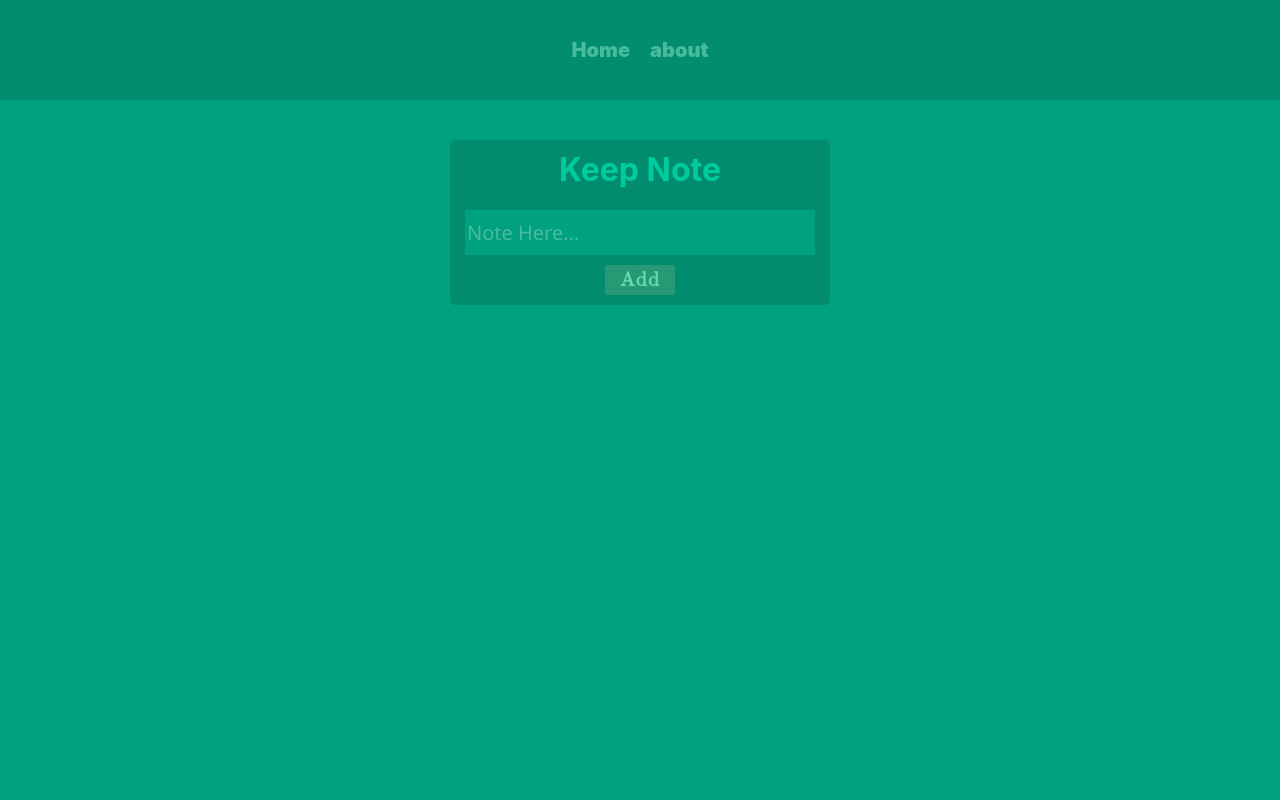
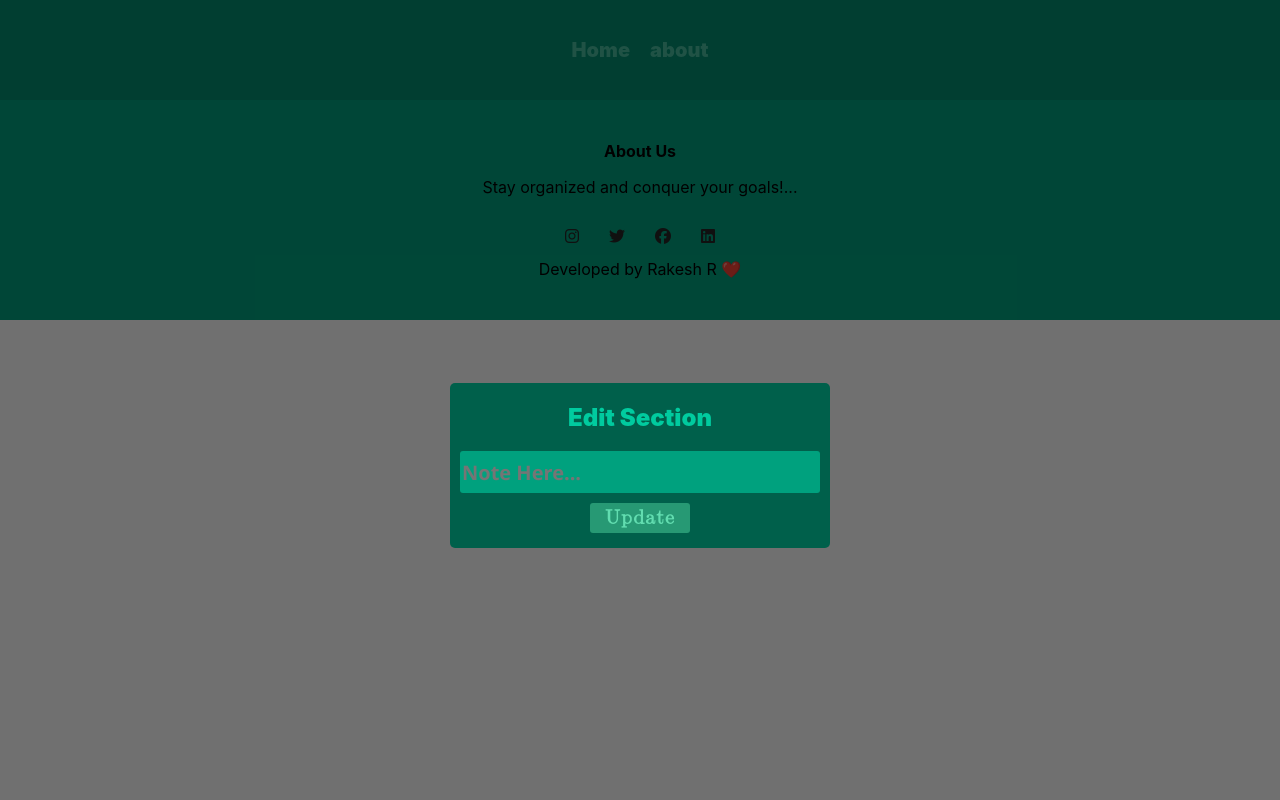
Before and after one commit to irakeshr/TodoApp, a React (Create React App) app: page /#/edit in a window 1280 px wide. Shown: the top 800 px of the page. Built offline with nearby package versions, Linux system fonts and the light colour scheme.

Commit message:
change browerrouter into hashrouter

```diff
--- a/src/App.js
+++ b/src/App.js
@@ -1,6 +1,6 @@
 import "./App.css";
 import React from "react";
-import { BrowserRouter as Router, Route, Routes } from "react-router-dom";
+import {  HashRouter as Router, Route, Routes } from "react-router-dom";
 
 import Header from "./mycomponent/header/Header";
 // import { render } from "@testing-library/react";
--- a/src/mycomponent/editpage/editpage.css
+++ b/src/mycomponent/editpage/editpage.css
@@ -43,7 +43,7 @@
 .form_group form button{
     margin-top: 10px;
     height: 30px;
-    width: 70px;
+    width: 100px;
     border-radius: 3px;
     border: none;
     background: rgb(39 153 116);
```
